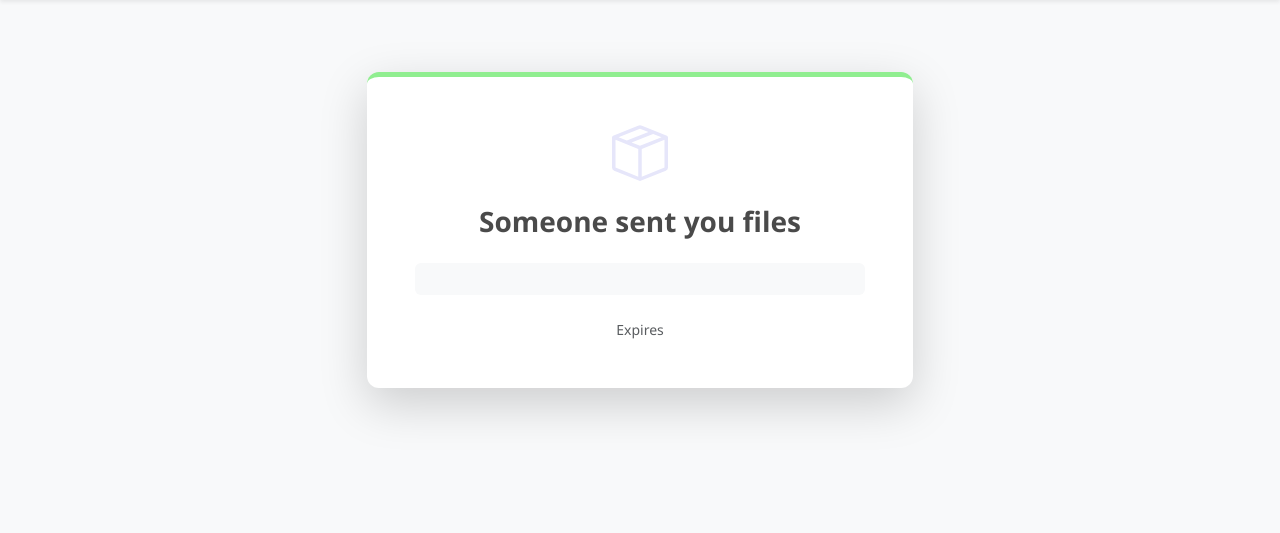
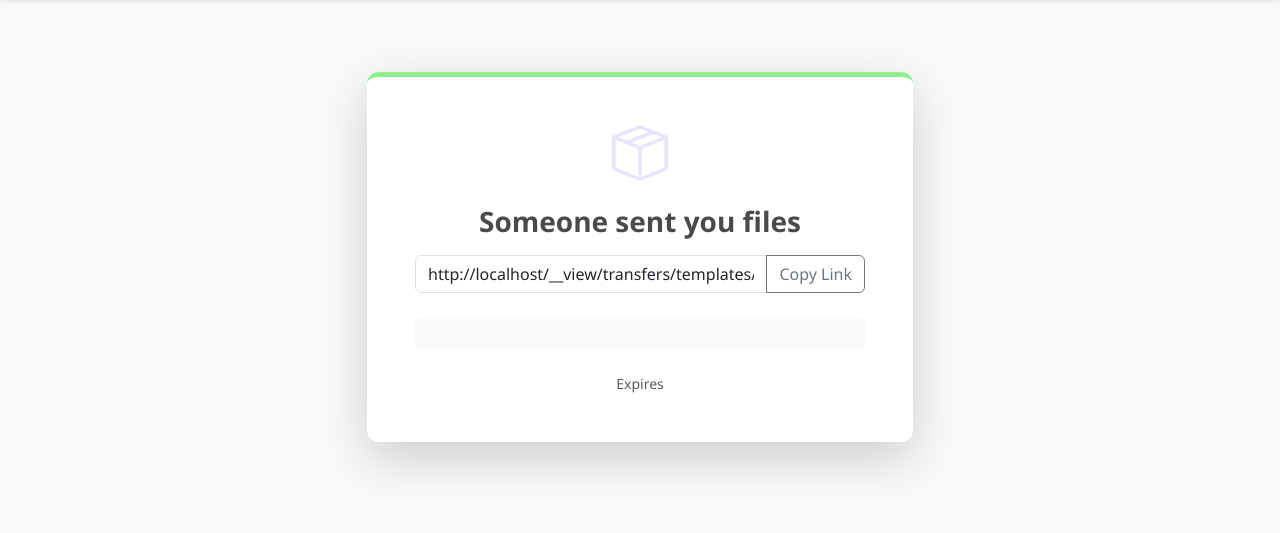
Before and after one commit to Ixxloo/transfare-clone, a Django app: template transfers/templates/transfers/download.html in a window 1280 px wide. Shown: the part 57-590 px from the top of the page. Run offline with Django 5.2, Linux system fonts and the light colour scheme; the template is opened without the code that fills it, so the values that code supplies are empty.

Commit message:
Update download.html

```diff
--- a/transfers/templates/transfers/download.html
+++ b/transfers/templates/transfers/download.html
@@ -38,6 +38,14 @@
             <p class="text-muted">{{ transfer.message }}</p>
           {% endif %}
 
+          <div class="input-group my-3">
+            <input type="text" id="linkBox" class="form-control"
+                   value="{{ request.build_absolute_uri }}" readonly>
+            <button class="btn btn-outline-secondary" type="button" id="copyBtn">
+              Copy Link
+            </button>
+          </div>
+
           <div class="bg-light rounded p-3 my-4 text-start">
             <ul class="list-unstyled mb-0">
               {% for f in transfer.files.all %}
@@ -60,3 +68,23 @@
   </div>
 </div>
 {% endblock %}
+
+{% block extra_js %}
+<script>
+  const copyBtn = document.getElementById('copyBtn');
+  const linkBox = document.getElementById('linkBox');
+
+  if (copyBtn) {
+    copyBtn.addEventListener('click', async () => {
+      try {
+        await navigator.clipboard.writeText(linkBox.value);
+        copyBtn.textContent = 'Copied!';
+        setTimeout(() => copyBtn.textContent = 'Copy Link', 1500);
+      } catch (err) {
+        linkBox.select();
+        document.execCommand('copy');
+      }
+    });
+  }
+</script>
+{% endblock %}
```
